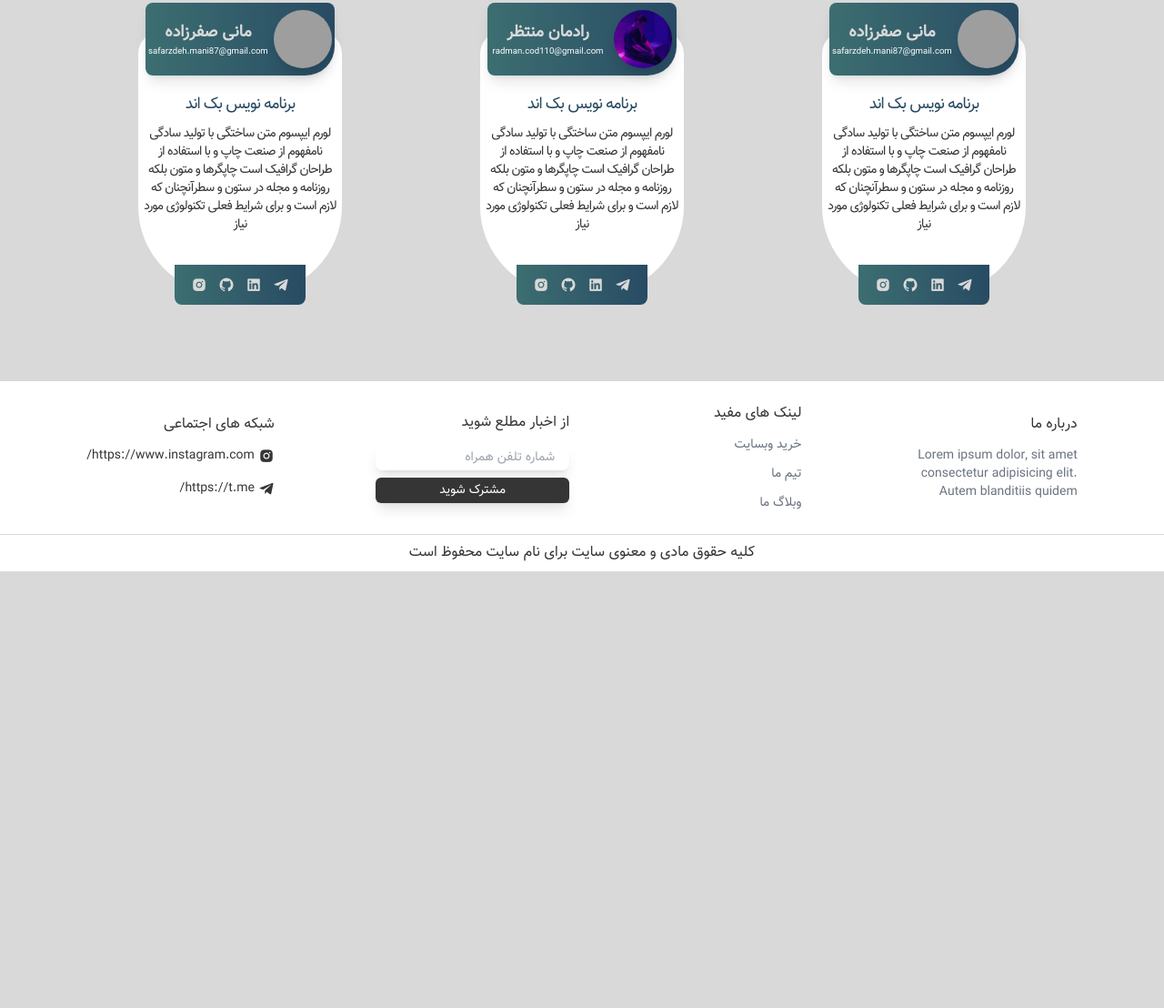
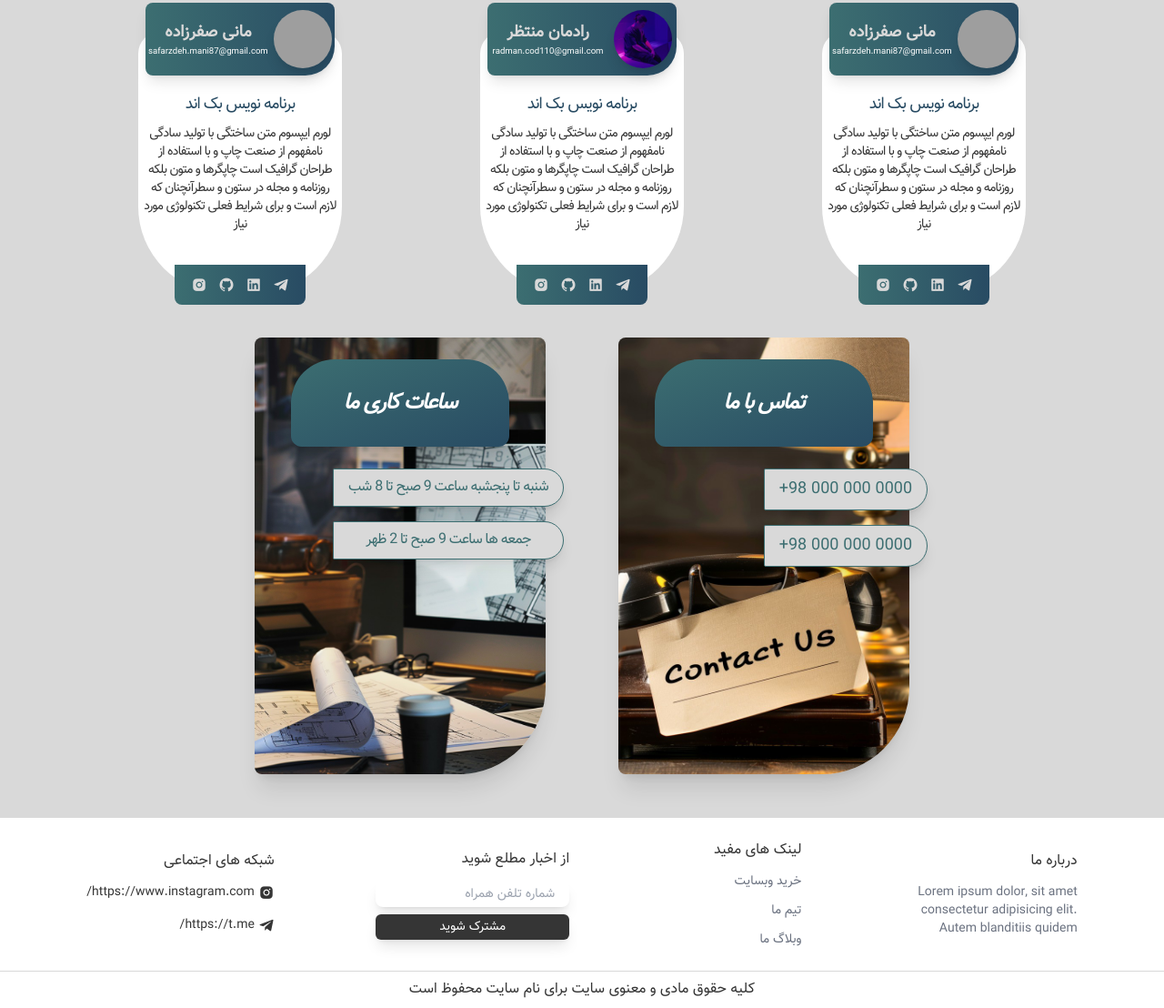
Before and after one commit to Mani-Safarzadeh/Persnoal-Website, a website: page src/pages/team.html in a window 1280 px wide. Shown: the part 577-1685 px from the top of the page at 91% size. Before the commit the page ends 1205 px from the top, so only its background shows below. Drawn offline with nearby package versions, Linux system fonts and the light colour scheme; grey boxes are pictures that could not be loaded.

Commit message:
call us and work hours built in lg

```diff
--- a/features.txt
+++ b/features.txt
@@ -5,5 +5,5 @@ home: weblogs :: done
 home: team :: done
 home: why to trust :: done
 
+team: lg size call us :: done
 team: feebacks
-team: lg size call us
--- a/src/pages/team.html
+++ b/src/pages/team.html
@@ -236,37 +236,58 @@
     </main>
     <!-- call us -->
     <section class="my-24 lg:my-12">
-        <div class="flex flex-col items-center gap-y-6 md:hidden">
-            <div class="text-center flex flex-col items-center bg-gradient-to-tl from-#284B63 to-#3C6E71 py-4 px-16 rounded-b-3xl text-white">
-                <h3 class="tracking-tighter text-lg font-bold mb-4">تماس با ما</h3>
+        <div class="w-full flex flex-col items-center gap-y-6 md:hidden whitespace-nowrap">
+            <div class="w-2/3 text-center flex flex-col items-center bg-gradient-to-tl from-#3C6E71 to-#284B63 px-10 py-6 rounded-b-3xl text-white">
+                <h3 class="tracking-tighter sm:text-lg font-bold mb-4">تماس با ما</h3>
+                <p dir="ltr" class="text-sm sm:text-base">+98 000 000 0000</p>
+                <p dir="ltr" class="text-sm sm:text-base">+98 000 000 0000</p>
+            </div>
+            <div class="w-2/3 text-center flex flex-col items-center bg-gradient-to-tl from-#284B63 to-#3C6E71 px-10 py-6 rounded-b-3xl text-white">
+                <h3 class="tracking-tighter sm:text-lg font-bold mb-4">ساعات کاری ما</h3>
+                <p class="tracking-tighter text-sm sm:text-base">شنبه تا پنجشبه ساعت 9 صبح تا 8 شب</p>
+                <p class="tracking-tighter text-sm sm:text-base">جمعه ها ساعت  9 صبح تا 2 ظهر</p>
+            </div>
+        </div>
+        <div class="hidden md:flex justify-around text-white text-center lg:hidden">
+            <div class="flex flex-col items-center justify-center w-80 h-80 rounded-full rounded-tl shadow-lg bg-gradient-to-tl from-#D9D9D9 to-#3C6E71">
+                <h3 class="tracking-tighter text-xl font-bold mb-4">تماس با ما</h3>
                 <p dir="ltr">+98 000 000 0000</p>
                 <p dir="ltr">+98 000 000 0000</p>
             </div>
-            <div class="text-center flex flex-col items-center bg-gradient-to-tl from-#284B63 to-#3C6E71 py-4 px-10 rounded-b-3xl text-white">
-                <h3 class="tracking-tighter text-lg font-bold mb-4">ساعات کاری ما</h3>
+            <div class="flex flex-col items-center justify-center w-80 h-80 rounded-full rounded-br shadow-lg bg-gradient-to-br from-#D9D9D9 to-#284B63">
+                <h3 class="tracking-tighter text-xl font-bold mb-4">ساعات کاری ما</h3>
                 <p class="tracking-tighter">شنبه تا پنجشبه ساعت 9 صبح تا 8 شب</p>
                 <p class="tracking-tighter">جمعه ها ساعت  9 صبح تا 2 ظهر</p>
             </div>
         </div>
-        <div class="hidden md:flex justify-around text-white text-center lg:hidden">
-            <div class="flex flex-col items-center justify-center w-80 h-80 rounded-full rounded-tl shadow-lg bg-gradient-to-tl from-#D9D9D9 to-#3C6E71">
-                <h3 class="tracking-tighter text-lg font-bold mb-4">تماس با ما</h3>
-                <p dir="ltr">+98 000 000 0000</p>
-                <p dir="ltr">+98 000 000 0000</p>
+        <div class="hidden w-full lg:flex items-center justify-center gap-20">
+            <div style="background: url(../img/StockCake-Call\ Us\ Now_1721112197.jpg) no-repeat center center/cover;" class="flex flex-col items-center gap-10 w-80 min-h-120 bg-gradient-to-tl from-#FFFFFF to-#D9D9D9 rounded-br-nxl rounded-lg shadow-xl">
+                <div class="flex items-center justify-center text-center w-3/4 bg-gradient-to-br my-6 from-#3C6E71 to-#284B63 h-24 rounded-t-6xl rounded-b-xl shadow-lg text-white">
+                    <h6 class="tracking-tighter text-2xl font-bold italic">تماس با ما</h6>
+                </div>
+                <div class="relative w-full">
+                    <ul class="absolute -top-10 -right-5 flex flex-col items-center justify-center text-center gap-4 text-#3C6E71 text-2xl">
+                        <li dir="ltr" class="text-lg w-full whitespace-nowrap shadow-lg px-4 py-2 border-1 border-#3C6E71 bg-#D9D9D9 rounded-l-lg rounded-r-nxl">+98 000 000 0000</li>
+                        <li dir="ltr" class="text-lg w-full whitespace-nowrap shadow-lg px-4 py-2 border-1 border-#3C6E71 bg-#D9D9D9 rounded-l-lg rounded-r-nxl">+98 000 000 0000</li>
+                    </ul>
+                </div>
             </div>
-            <div class="flex flex-col items-center justify-center w-80 h-80 rounded-full rounded-br shadow-lg bg-gradient-to-br from-#D9D9D9 to-#284B63">
-                <h3 class="tracking-tighter text-lg font-bold mb-4">ساعات کاری ما</h3>
-                <p class="tracking-tighter">شنبه تا پنجشبه ساعت 9 صبح تا 8 شب</p>
-                <p class="tracking-tighter">جمعه ها ساعت  9 صبح تا 2 ظهر</p>
+            <div style="background: url(../img/StockCake-Architect\'s\ Working\ Desk_1721113101.jpg) no-repeat center center/cover;" class="flex flex-col items-center gap-10 w-80 min-h-120 bg-gradient-to-tl from-#FFFFFF to-#D9D9D9 rounded-br-nxl rounded-lg shadow-xl">
+                <div class="flex items-center justify-center text-center w-3/4 bg-gradient-to-br my-6 from-#3C6E71 to-#284B63 h-24 rounded-t-6xl rounded-b-xl shadow-lg text-white">
+                    <h6 class="tracking-tighter text-2xl font-bold italic">ساعات کاری ما</h6>
+                </div>
+                <div class="relative w-full">
+                    <ul class="absolute -top-10 -right-5 flex flex-col items-center justify-center text-center gap-4 text-#3C6E71 text-2xl">
+                        <li class="w-full tracking-tighter text-base whitespace-nowrap shadow-lg px-4 py-2 border-1 border-#3C6E71 bg-#D9D9D9 rounded-l-lg rounded-r-nxl">شنبه تا پنجشبه ساعت 9 صبح تا 8 شب</li>
+                        <li class="w-full tracking-tighter text-base whitespace-nowrap shadow-lg px-4 py-2 border-1 border-#3C6E71 bg-#D9D9D9 rounded-l-lg rounded-r-nxl">جمعه ها ساعت  9 صبح تا 2 ظهر</li>
+                    </ul>
+                </div>
             </div>
-        </div>
-        <div class="hidden lg:flex items-center justify-center">
-            <!--to be written-->
         </div>
     </section>
 
     <!-- footer -->
-    <footer class= bg-#FFFFFF text-#bg-#353535 flex flex-col">
+    <footer class="bg-#FFFFFF text-#bg-#353535 flex flex-col">
         <div class="flex flex-wrap gap-y-10 sm:gap-y-6 gap-x-10 p-6 items-center justify-evenly">
             <div class="min-w-36 max-w-48 flex flex-col gap-y-3">
                 <h6>درباره ما</h6>
```
Also changed, not shown: dist/tailwind.css, src/img/StockCake-Architect's Working Desk_1721113101.jpg (added), src/img/StockCake-Call Us Now_1721112197.jpg (added).
